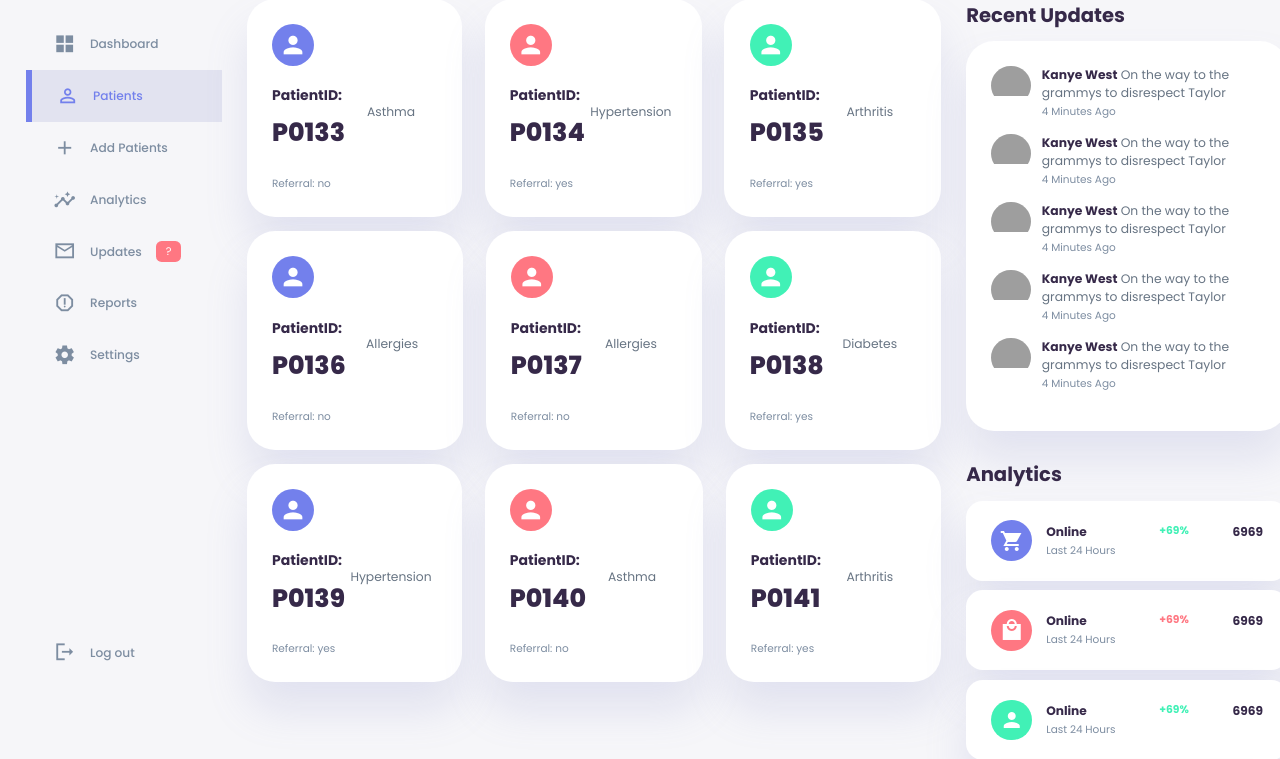
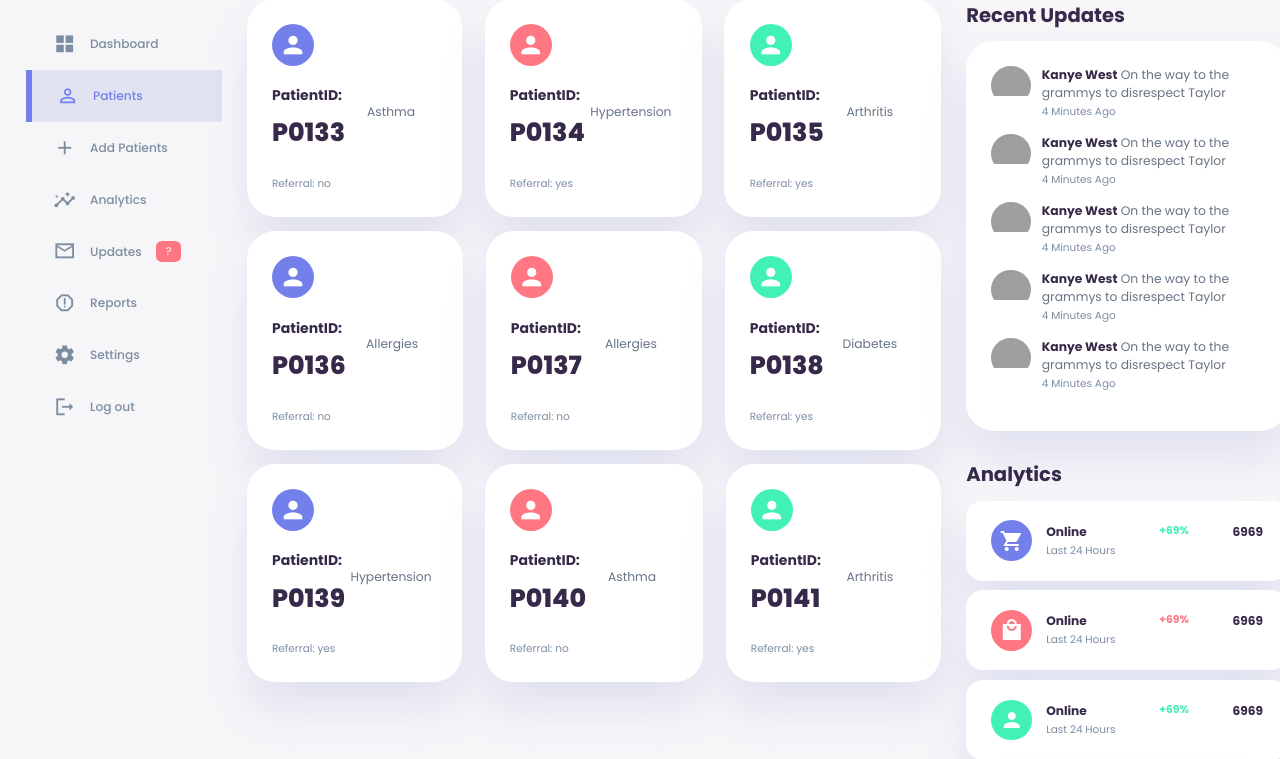
Before and after one commit to ilwad123/Medical-Referral-System-Dashboard, a Flask app: page / in a window 1280 px wide. Shown: the part 73-832 px from the top of the page. Run offline with Flask 3, Linux system fonts and the light colour scheme; some libraries are stand-ins or nearby versions; grey boxes are pictures that could not be loaded.

Commit message:
Update style2.css

```diff
--- a/static/style2.css
+++ b/static/style2.css
@@ -198,11 +198,12 @@ aside .sidebar a span {
     transition: all 300ms ease;
 }
 
-aside .sidebar a:last-child {
+/*aside .sidebar a:last-child {
     position: absolute;
     bottom: 2rem;
     width: 100%;
 }
+*/
 
 aside .sidebar a.active {
     background: var(--color-light);
```
